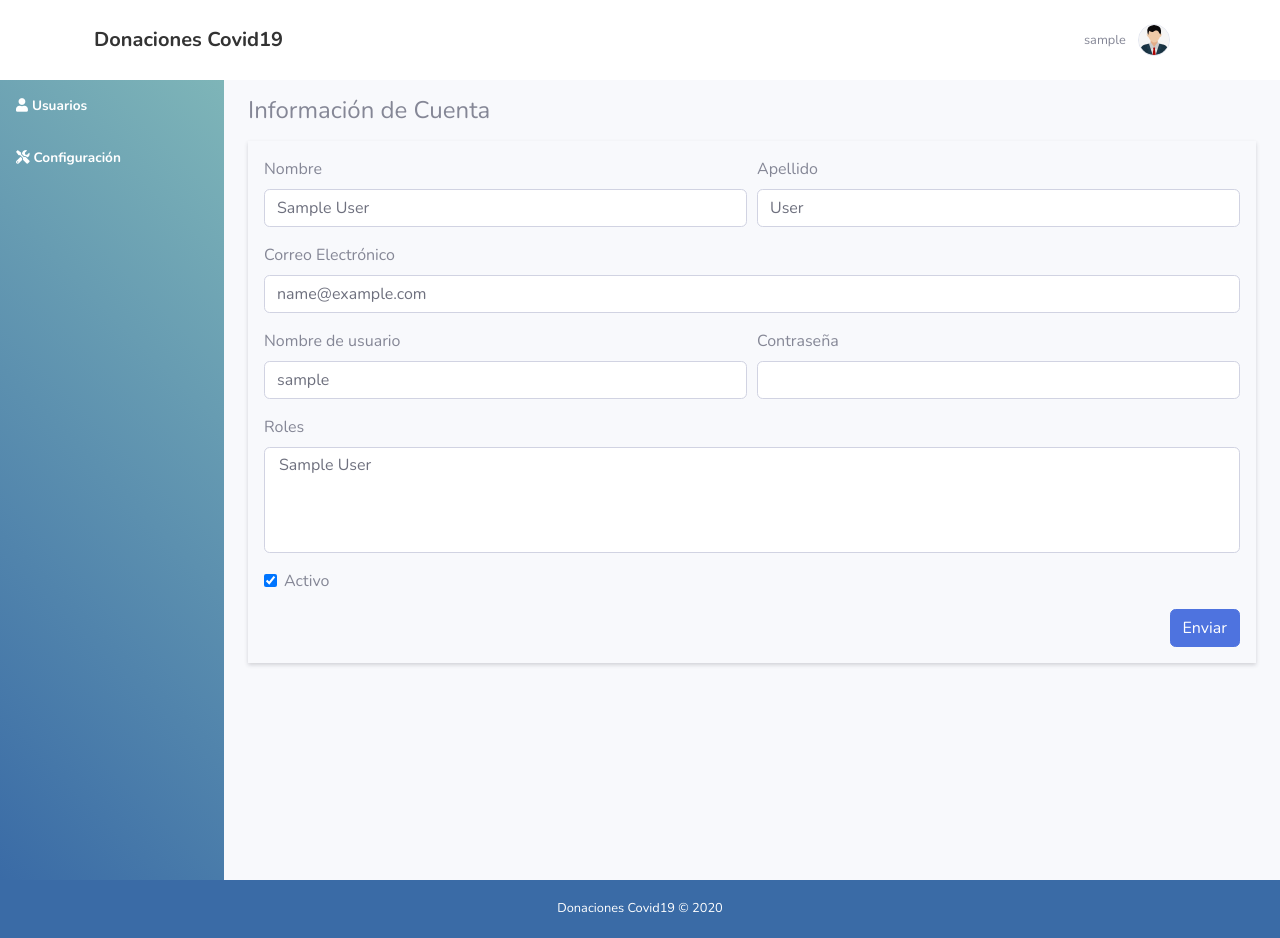
After one commit to nehuenpereyra/Sistema-Gestion-Centros-de-Ayuda-y-Turnos, a Flask app: page /usuario/editar/1 in a window 1280 px wide. The commit adds this page. Run offline with Flask 2, Linux system fonts and the light colour scheme; a user stored in the database is signed in; tables that the repository leaves empty hold one stand-in row (values such as "Sample post"); parts of the project's set-up code (start-up, migrations or seed data) failed here and were passed over; some libraries are stand-ins or nearby versions.

Commit message:
Se realizo la funcionaliad de modificar un usuario. Se refactorizo el formulario de registro de usuarios. Se crearon nuevas validaciones de formulario.

```diff
--- /dev/null
+++ b/app/helpers/forms/UpdateUserForm.py
@@ -0,0 +1,26 @@
+
+from wtforms import PasswordField, BooleanField
+from wtforms.validators import Length, ValidationError
+
+from app.helpers.forms.UserForm import UserForm
+
+
+def length_or_empty(min, max):
+
+    def _length_or_empty(form, field):
+
+        message = f'Must be between {min} and {max} characters long.'
+        length = len(field.data)
+
+        if (length != 0) and (length < min or length > max):
+            raise ValidationError(message)
+
+    return _length_or_empty
+
+
+class UpdateUserForm(UserForm):
+
+    password = PasswordField('Contraseña',
+                             validators=[length_or_empty(min=6, max=20)])
+
+    is_active = BooleanField("Activo")
--- /dev/null
+++ b/app/helpers/forms/UserForm.py
@@ -0,0 +1,40 @@
+from flask_wtf import FlaskForm
+from wtforms import StringField, SubmitField, PasswordField, BooleanField, IntegerField
+from wtforms.widgets import HiddenInput
+from wtforms.fields.html5 import EmailField
+from wtforms.validators import ValidationError, DataRequired, Email, Length
+from wtforms.ext.sqlalchemy.fields import QuerySelectMultipleField
+
+from app.models.user import User
+from app.models.user_role import UserRole
+
+
+def unique(class_, query_filter):
+
+    def _unique(form, field):
+
+        object_form = class_.query.get(form.id.data)
+        object_db = class_.query.filter_by(
+            **{query_filter: field.data}).first()
+
+        if object_db and object_db != object_form:
+            raise ValidationError(f'The value {field.data} is already loaded')
+
+    return _unique
+
+
+class UserForm(FlaskForm):
+
+    id = IntegerField(widget=HiddenInput(), default=20)
+    name = StringField('Nombre', validators=[DataRequired(), Length(max=20)])
+    surname = StringField('Apellido',
+                          validators=[DataRequired(), Length(max=20)])
+    username = StringField('Nombre de usuario',
+                           validators=[DataRequired(), Length(max=20), unique(User, "username")])
+    email = EmailField('Correo Electrónico',
+                       validators=[DataRequired(), Email(), unique(User, "email")])
+
+    roles = QuerySelectMultipleField("Roles", query_factory=lambda: UserRole.query.all(),
+                                     get_label="name", validators=[DataRequired()])
+
+    submit = SubmitField('Enviar')
--- a/app/models/user.py
+++ b/app/models/user.py
@@ -31,7 +31,7 @@ class User(UserMixin, db.Model):
     def get_last_name(self):
         return self.last_name
 
-    @hybrid_property
+    # @hybrid_property
     def set_password(self, password):
         self.password = generate_password_hash(password)
 
--- a/app/resources/user.py
+++ b/app/resources/user.py
@@ -1,8 +1,9 @@
 from flask import redirect, render_template, request, url_for, abort
 from app.models.user import User
+from werkzeug.security import generate_password_hash
+from flask_login import login_user, login_required
 from app.helpers.forms.SignupForm import SignupForm
-from werkzeug.security import generate_password_hash, check_password_hash
-from flask_login import login_user, login_required
+from app.helpers.forms.UpdateUserForm import UpdateUserForm
 from app.helpers.forms.UserSeekerForm import UserSeekerForm
 
 # Protected resources
@@ -32,8 +33,47 @@ def new():
 
 
 @login_required
+def edit(id):
+    user = User.query.get(id)
+
+    if not user:
+        return redirect(url_for("user_index"))
+
+    return render_template("user/edit.html", user_id=id, update_form=UpdateUserForm(obj=user))
+
+
+@login_required
+def update(id):
+    update_form = UpdateUserForm()
+
+    if not update_form.validate_on_submit():
+        return render_template("user/edit.html", user_id=id, update_form=update_form)
+
+    user = User.query.get(id)
+
+    if not user:
+        # luego, se deberia mostrar un mensaje de error
+        return redirect(url_for("index"))
+
+    user.name = update_form.name.data
+    user.surname = update_form.surname.data
+    user.email = update_form.email.data
+    user.username = update_form.username.data
+    user.roles = update_form.roles.data
+    user.is_active = update_form.is_active.data
+
+    if update_form.password.data:
+        user.set_password(update_form.password.data)
+
+    user.save()
+
+    return redirect(url_for("user_index"))
+
+
+@login_required
 def create():
     form = SignupForm()
+
     if form.validate_on_submit():
         User(username=form.username.data, email=form.email.data,
              name=form.name.data, surname=form.surname.data,
--- /dev/null
+++ b/app/templates/user/edit.html
@@ -0,0 +1,59 @@
+{% extends "unauthorized_layout.html" %}
+
+{% macro input(field, class_="form-control", style=False) %}
+  {{ field.label }}
+  {% if ( field.errors|length == 0) %}
+    {{ field(class_=class_, style=style) }}
+  {% else %}
+    {{ field(class_=class_ + " is-invalid", style=style) }}
+    {% for error in field.errors %}
+      <div class="invalid-feedback">{{ error }}</div>
+    {% endfor %}
+  {% endif %}
+{% endmacro %}
+
+{% block title %}Registrar Usuario{% endblock %}
+
+{% block head %}
+  {{ super() }}
+{% endblock %}
+
+
+
+{% block sub_content %}
+
+    <h4 class="mt-3">Información de Cuenta</h4>
+    <div class="shadow-sm mt-3 p-3">
+        <form action="{{ url_for('user_update', id=user_id) }}" method="POST">
+            {{ update_form.hidden_tag() }}
+            <div class="form-row">
+                <div class="col-12 col-sm-6">
+                    <div class="form-group">{{ input(update_form.name) }}</div>
+                </div>
+                <div class="col-12 col-sm-6">
+                    <div class="form-group">{{ input(update_form.surname) }}</div>
+                </div>
+            </div>
+            <div class="form-group">{{ input(update_form.email) }}</div>
+            <div class="form-row">
+                <div class="col-12 col-sm-6">
+                    <div class="form-group">{{ input(update_form.username) }}</div>
+                </div>
+                <div class="col-12 col-sm-6">
+                    <div class="form-group">{{ input(update_form.password) }}</div>
+                </div>
+            </div>
+            <div class="form-group">
+                {{ input(update_form.roles, style="overflow: hidden") }}
+            </div>
+            <div class="form-check">
+                {{ update_form.is_active(class_="form-check-input") }}
+                {{ update_form.is_active.label(class_="form-check-label") }}
+            </div>
+            <div class="mt-3 d-flex justify-content-center justify-content-sm-end">
+                {{ update_form.submit(class_="btn btn-primary") }}
+            </div>
+        </form>
+    </div>
+
+{% endblock %}
--- a/app/templates/user/index.html
+++ b/app/templates/user/index.html
@@ -36,7 +36,7 @@
                 <li class="list-group-item">
                     <div class="row d-flex justify-content-between">
                         <div class="col-12 col-sm-auto d-flex justify-content-center mb-1 mb-sm-0"><span>{{ "{}".format(user.username) }}</span></div>
-                        <div class="col-12 col-sm-auto d-flex justify-content-center"><a class="btn btn-primary btn-sm mr-1" role="button" href="#"><i class="fas fa-user-edit"></i></a><form action="{{url_for('user_delete', id=user.id)}}" method="POST"><button class="btn btn-danger btn-sm" type="submit"><i class="far fa-trash-alt"></i></button></form></div>
+                        <div class="col-12 col-sm-auto d-flex justify-content-center"><a class="btn btn-primary btn-sm mr-1" role="button" href="{{ url_for('user_edit', id=user.id) }}"><i class="fas fa-user-edit"></i></a><form action="{{url_for('user_delete', id=user.id)}}" method="POST"><button class="btn btn-danger btn-sm" type="submit"><i class="far fa-trash-alt"></i></button></form></div>
                     </div>
                 </li>
             {% endfor %}
--- a/app/templates/user/new.html
+++ b/app/templates/user/new.html
@@ -26,7 +26,8 @@
         <h4 class="text-dark mb-4">Registrar Usuario</h4>
     </div>
     <form class="user needs-validation" action="{{ url_for('user_create') }}" method="post">
-        {{ form.hidden_tag() }}
+        {{ form.csrf_token }}
+        {{ form.id(value=0) }}
         <div class="form-group row">
             <div class="col-sm-6 mb-3 mb-sm-0">
               {{ input(form.name, "Nombre") }}
```
Also changed, not shown: app/helpers/forms/SignupForm.py (+8 -19 lines), config/routes.py (+8 -6 lines).
